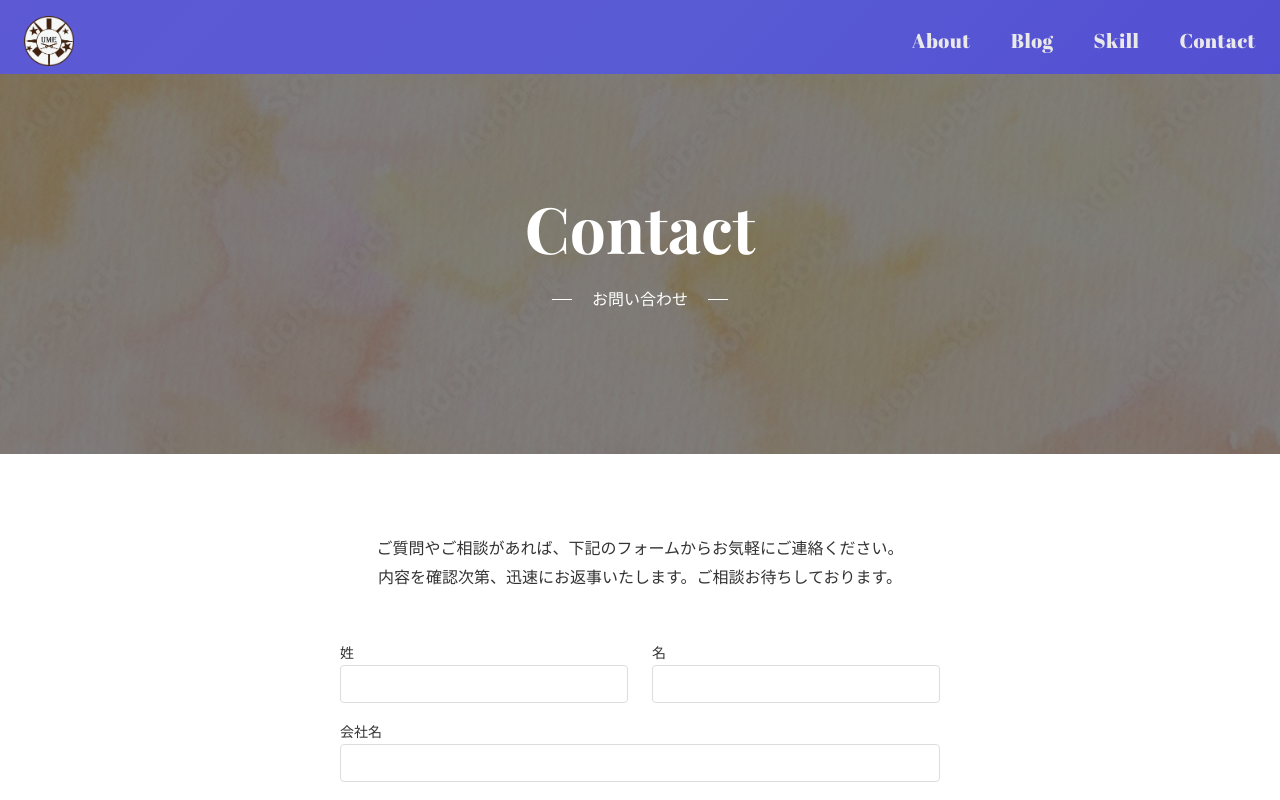
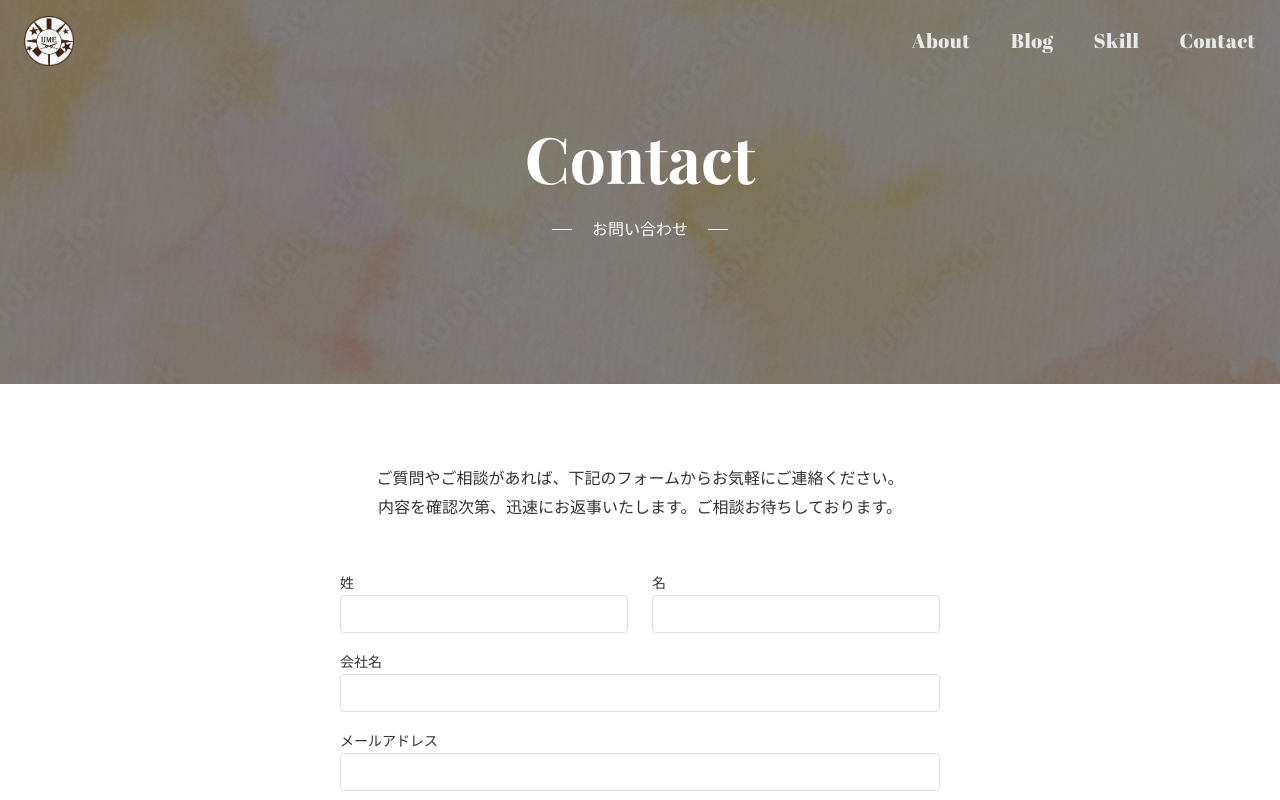
Before and after one commit to KTCume/react-next-portfolio, a Next.js app: page /contact in a window 1280 px wide. Shown: the top 800 px of the page. Built offline with nearby package versions, Linux system fonts and the light colour scheme.

Commit message:
デザイン変更

```diff
--- a/app/_components/Header/index.module.css
+++ b/app/_components/Header/index.module.css
@@ -6,11 +6,7 @@
     align-items: center;
     justify-content: space-between;
     width: 100%;
-    background: linear-gradient(135deg, #5d59d4, #595bd4, #534fd2); /* さわやかで柔らかいグラデーション */
 }
-
-
-
 
 .logoLink {
     display: flex;
--- a/app/_components/Hero/index.module.css
+++ b/app/_components/Hero/index.module.css
@@ -17,10 +17,7 @@
     color: #fff;
     overflow: hidden;
     padding: 100px 0;
-    margin-top: 70px;
 }
-
-
 
 .sub {
     display: flex;
--- a/app/_components/HeroBlog/index.module.css
+++ b/app/_components/HeroBlog/index.module.css
@@ -17,10 +17,7 @@
     color: #fff;
     overflow: hidden;
     padding: 100px 0;
-    margin-top: 70px;
 }
-
-
 
 .sub {
     display: flex;
--- a/app/_components/HeroSkill/index.module.css
+++ b/app/_components/HeroSkill/index.module.css
@@ -17,10 +17,7 @@
     color: #fff;
     overflow: hidden;
     padding: 100px 0;
-    margin-top: 70px;
 }
-
-
 
 .sub {
     display: flex;
```
